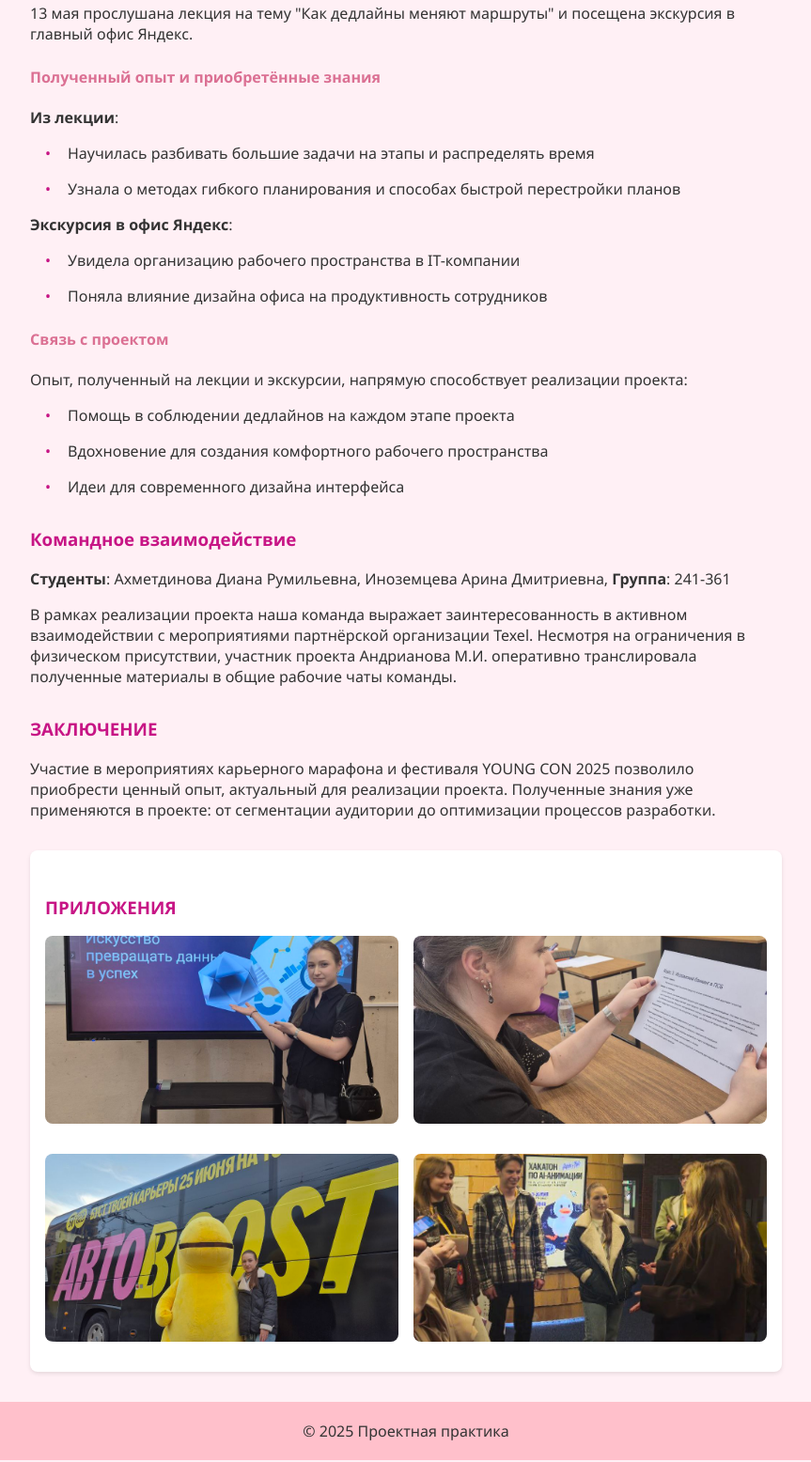
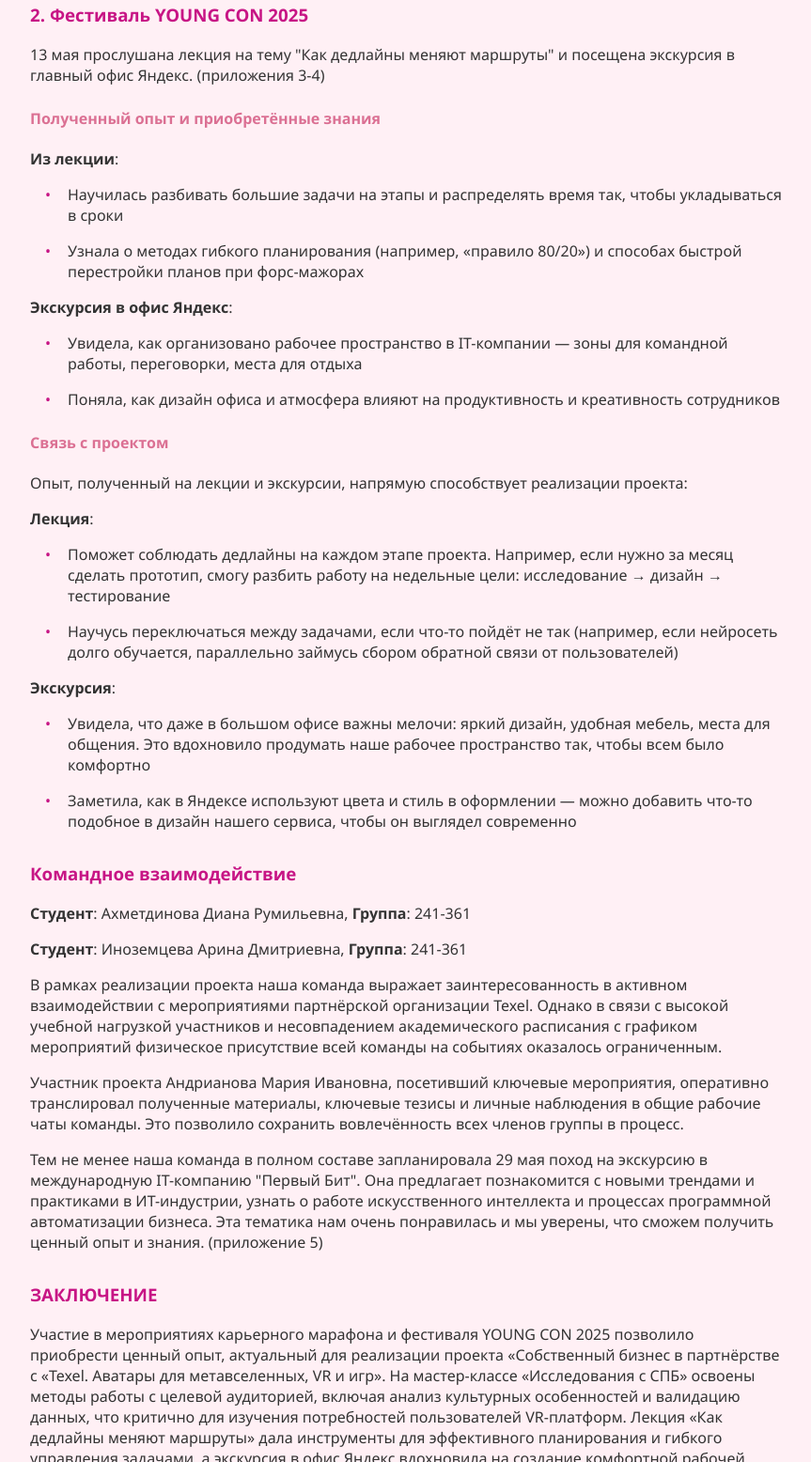
Before and after one commit to Dianaaaah/mospolytech_practice_2025, a plain HTML site: page site/partner.html in a window 1280 px wide. Shown: the part 1244-2800 px from the top of the page at 94% size, without its empty margins (208-1071 px from the left). Drawn offline with Linux system fonts and the light colour scheme.

Commit message:
Добавлено уточнение по практике

```diff
--- a/site/partner.html
+++ b/site/partner.html
@@ -20,12 +20,12 @@
     </nav>
   </header>
   <main>
-    <h2>ОТЧЁТ по взаимодействию с организацией-партнёром</h2>
+    <h2>Отчет по взаимодействию с организацией-партнёром</h2>
 
     <p><strong>Студент</strong>: Андрианова Мария Ивановна, <strong>Группа</strong>: 241-361</p>
 
     <h3>1. Мастер-класс «Исследования с СПБ. Искусство превращать данные в успех»</h3>
-    <p>В рамках карьерного марафона от Московского Политеха 24 апреля принято участие в мастер-классе.</p>
+    <p>В рамках карьерного марафона от Московского Политеха 24 апреля принято участие в мастер-классе. (приложения 1-2)</p>
 
     <h4>Полученный опыт и приобретённые знания</h4>
     <ul>
@@ -49,57 +49,84 @@
       <li>
         <strong>Исследование аудитории</strong>:
         <ul>
-          <li>Проведение опросов среди геймеров и участников метавселенных для выявления ключевых требований к аватарам</li>
-          <li>Анализ культурных особенностей аудитории для предложения персонализированных решений</li>
+          <li>Проведение опросов среди геймеров и участников метавселенных для выявления ключевых требований к аватарам (реалистичность, кастомизация, совместимость с движками)</li>
+          <li>Анализ культурных особенностей аудитории для предложения персонализированных решений (например, аватары в традиционной одежде)</li>
         </ul>
       </li>
       <li>
         <strong>Оптимизация продукта</strong>:
         <ul>
           <li>Использование количественных данных для оценки удовлетворённости пользователей прототипом сервиса</li>
-          <li>Адаптация интерфейса на основе обратной связи</li>
+          <li>Адаптация интерфейса на основе обратной связи, собранной через фокус-группы или A/B-тесты</li>
         </ul>
       </li>
     </ul>
 
     <h3>2. Фестиваль YOUNG CON 2025</h3>
-    <p>13 мая прослушана лекция на тему "Как дедлайны меняют маршруты" и посещена экскурсия в главный офис Яндекс.</p>
+    <p>13 мая прослушана лекция на тему "Как дедлайны меняют маршруты" и посещена экскурсия в главный офис Яндекс. (приложения 3-4)</p>
 
     <h4>Полученный опыт и приобретённые знания</h4>
     <p><strong>Из лекции</strong>:</p>
     <ul>
-      <li>Научилась разбивать большие задачи на этапы и распределять время</li>
-      <li>Узнала о методах гибкого планирования и способах быстрой перестройки планов</li>
+      <li>Научилась разбивать большие задачи на этапы и распределять время так, чтобы укладываться в сроки</li>
+      <li>Узнала о методах гибкого планирования (например, «правило 80/20») и способах быстрой перестройки планов при форс-мажорах</li>
     </ul>
 
     <p><strong>Экскурсия в офис Яндекс</strong>:</p>
     <ul>
-      <li>Увидела организацию рабочего пространства в IT-компании</li>
-      <li>Поняла влияние дизайна офиса на продуктивность сотрудников</li>
+      <li>Увидела, как организовано рабочее пространство в IT-компании — зоны для командной работы, переговорки, места для отдыха</li>
+      <li>Поняла, как дизайн офиса и атмосфера влияют на продуктивность и креативность сотрудников</li>
     </ul>
 
     <h4>Связь с проектом</h4>
     <p>Опыт, полученный на лекции и экскурсии, напрямую способствует реализации проекта:</p>
+    <p><strong>Лекция</strong>:</p>
     <ul>
-      <li>Помощь в соблюдении дедлайнов на каждом этапе проекта</li>
-      <li>Вдохновение для создания комфортного рабочего пространства</li>
-      <li>Идеи для современного дизайна интерфейса</li>
+      <li>Поможет соблюдать дедлайны на каждом этапе проекта. Например, если нужно за месяц сделать прототип, смогу разбить работу на недельные цели: исследование → дизайн → тестирование</li>
+      <li>Научусь переключаться между задачами, если что-то пойдёт не так (например, если нейросеть долго обучается, параллельно займусь сбором обратной связи от пользователей)</li>
+    </ul>
+
+    <p><strong>Экскурсия</strong>:</p>
+    <ul>
+      <li>Увидела, что даже в большом офисе важны мелочи: яркий дизайн, удобная мебель, места для общения. Это вдохновило продумать наше рабочее пространство так, чтобы всем было комфортно</li>
+      <li>Заметила, как в Яндексе используют цвета и стиль в оформлении — можно добавить что-то подобное в дизайн нашего сервиса, чтобы он выглядел современно</li>
     </ul>
 
     <h3>Командное взаимодействие</h3>
-    <p><strong>Студенты</strong>: Ахметдинова Диана Румильевна, Иноземцева Арина Дмитриевна, <strong>Группа</strong>: 241-361</p>
-    <p>В рамках реализации проекта наша команда выражает заинтересованность в активном взаимодействии с мероприятиями партнёрской организации Texel. Несмотря на ограничения в физическом присутствии, участник проекта Андрианова М.И. оперативно транслировала полученные материалы в общие рабочие чаты команды.</p>
+    <p><strong>Студент</strong>: Ахметдинова Диана Румильевна, <strong>Группа</strong>: 241-361</p>
+    <p><strong>Студент</strong>: Иноземцева Арина Дмитриевна, <strong>Группа</strong>: 241-361</p>
+    <p>В рамках реализации проекта наша команда выражает заинтересованность в активном взаимодействии с мероприятиями партнёрской организации Texel. Однако в связи с высокой учебной нагрузкой участников и несовпадением академического расписания с графиком мероприятий физическое присутствие всей команды на событиях оказалось ограниченным.</p>
+    <p>Участник проекта Андрианова Мария Ивановна, посетивший ключевые мероприятия, оперативно транслировал полученные материалы, ключевые тезисы и личные наблюдения в общие рабочие чаты команды. Это позволило сохранить вовлечённость всех членов группы в процесс.</p>
+    <p>Тем не менее наша команда в полном составе запланировала 29 мая поход на экскурсию в международную IT-компанию "Первый Бит". Она предлагает познакомится с новыми трендами и практиками в ИТ-индустрии, узнать о работе искусственного интеллекта и процессах программной автоматизации бизнеса. Эта тематика нам очень понравилась и мы уверены, что сможем получить ценный опыт и знания. (приложение 5)</p>
 
     <h3>ЗАКЛЮЧЕНИЕ</h3>
-    <p>Участие в мероприятиях карьерного марафона и фестиваля YOUNG CON 2025 позволило приобрести ценный опыт, актуальный для реализации проекта. Полученные знания уже применяются в проекте: от сегментации аудитории до оптимизации процессов разработки.</p>
+    <p>Участие в мероприятиях карьерного марафона и фестиваля YOUNG CON 2025 позволило приобрести ценный опыт, актуальный для реализации проекта «Собственный бизнес в партнёрстве с «Texel. Аватары для метавселенных, VR и игр». На мастер-классе «Исследования с СПБ» освоены методы работы с целевой аудиторией, включая анализ культурных особенностей и валидацию данных, что критично для изучения потребностей пользователей VR-платформ. Лекция «Как дедлайны меняют маршруты» дала инструменты для эффективного планирования и гибкого управления задачами, а экскурсия в офис Яндекс вдохновила на создание комфортной рабочей среды и современного дизайна интерфейса.</p>
+    <p>Несмотря на ограниченное физическое присутствие команды на мероприятиях Texel из-за учебной нагрузки, активное участие Андриановой М.И. и её оперативная трансляция материалов в общие чаты обеспечили вовлечённость всех участников. Полученные знания уже применяются в проекте: от сегментации аудитории до оптимизации процессов разработки. Это укрепляет уверенность в успешной реализации сервиса для создания аватаров, отвечающего запросам рынка метавселенных.</p>
+    <p>А также мы обязательно посетим экскурсию в международную IT-компанию "Первый Бит"!</p>
 
     <div class="attachments">
       <h3>ПРИЛОЖЕНИЯ</h3>
       <div class="image-gallery">
-        <img src="images/app1.jpg" alt="Приложение 1">
-        <img src="images/app2.jpg" alt="Приложение 2">
-        <img src="images/app3.jpg" alt="Приложение 3">
-        <img src="images/app4.jpg" alt="Приложение 4">
+        <div class="attachment">
+          <h4>Приложение 1</h4>
+          <img src="images/app1.jpg" alt="Приложение 1" style="max-width: 100%; height: auto;">
+        </div>
+        <div class="attachment">
+          <h4>Приложение 2</h4>
+          <img src="images/app2.jpg" alt="Приложение 2" style="max-width: 100%; height: auto;">
+        </div>
+        <div class="attachment">
+          <h4>Приложение 3</h4>
+          <img src="images/app3.jpg" alt="Приложение 3" style="max-width: 100%; height: auto;">
+        </div>
+        <div class="attachment">
+          <h4>Приложение 4</h4>
+          <img src="images/app4.jpg" alt="Приложение 4" style="max-width: 100%; height: auto;">
+        </div>
+        <div class="attachment">
+          <h4>Приложение 5</h4>
+          <img src="images/app5.jpg" alt="Приложение 5" style="max-width: 100%; height: auto;">
+        </div>
       </div>
     </div>
   </main>
```
